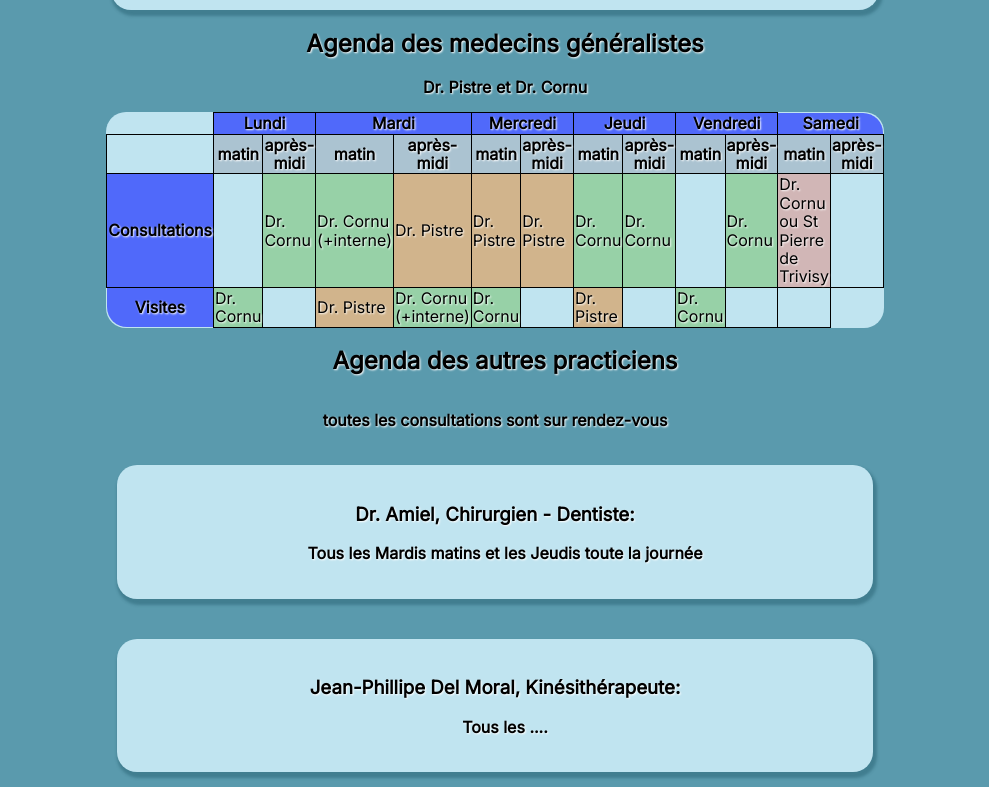
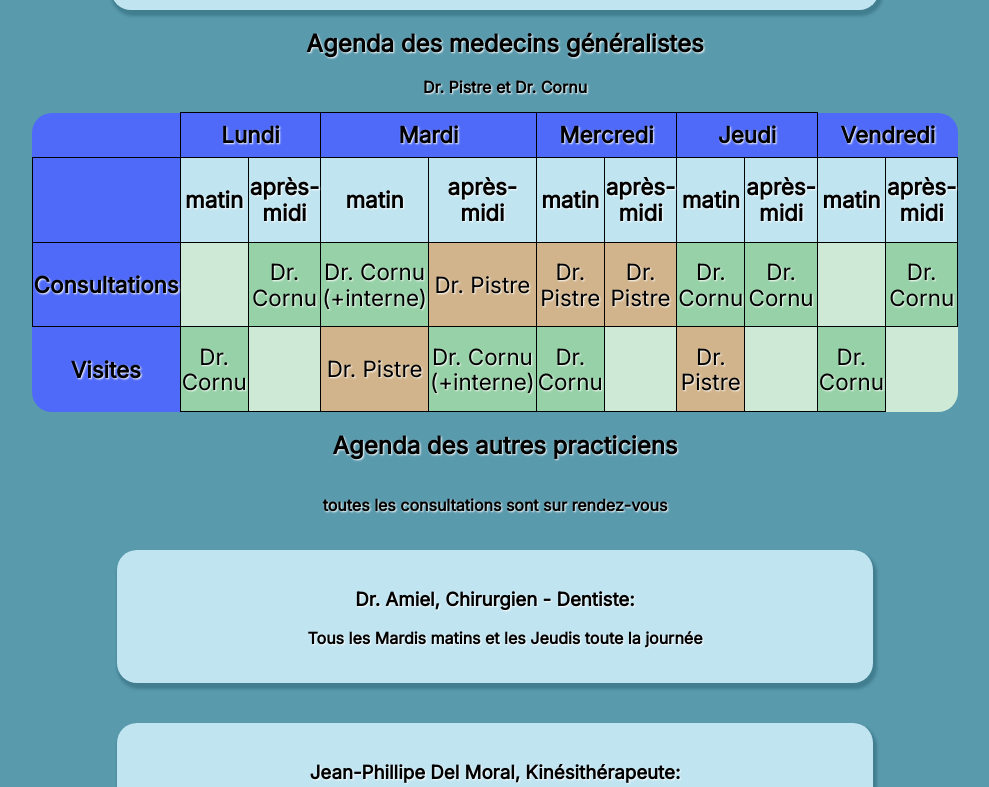
Before and after one commit to janoujan/MSP, a website: page html/contact.html in a window 1280 px wide. Shown: the part 880-1667 px from the top of the page, without its empty margins (145-1134 px from the left). Drawn offline with Linux system fonts and the light colour scheme.

Commit message:
fix table in agenda

```diff
--- a/html/contact.html
+++ b/html/contact.html
@@ -95,16 +95,15 @@
         <div class="agenda_table">
          <table>
             <tr >
-              <td id="top_left"></td>
+              <td id="top_left" class="day"></td>
               <th class="day" colspan="2">Lundi</th>
               <th class="day" colspan="2">Mardi</th>
               <th class="day" colspan="2">Mercredi</th>
               <th class="day" colspan="2">Jeudi</th>
-              <th class="day" colspan="2">Vendredi</th>
-              <th class="day" id="top_right" colspan="2">Samedi</th>
-            </tr>
+              <th class="day top_right" colspan="2">Vendredi</th>
+             </tr>
             <tr >
-              <td></td>
+              <td class="day"  ></td>
               <th class="half_day">matin</th>
               <th class="half_day">après-midi</th>
               <th class="half_day">matin</th>
@@ -115,12 +114,10 @@
               <th class="half_day">après-midi</th>
               <th class="half_day">matin</th>
               <th class="half_day">après-midi</th>
-              <th class="half_day">matin</th>
-              <th class="half_day">après-midi</th>
-            </tr>
+             </tr>
             <tr>
               <th class="day">Consultations</th>
-              <td>   </td>
+              <td class="empty"></td>
               <td class="cornu">Dr. Cornu</td>
               <td class="cornu">Dr. Cornu (+interne)</td>
               <td class="pistre">Dr. Pistre</td>
@@ -128,26 +125,23 @@
               <td class="pistre">Dr. Pistre</td>
               <td class="cornu">Dr. Cornu</td>
               <td class="cornu">Dr. Cornu</td>
-              <td>     </td>
-              <td class="cornu">Dr. Cornu</td>
-              <td class="yellow">Dr. Cornu ou St Pierre de Trivisy</td>
-              <td></td>
+              <td class="empty"></td>
+              <td  class="cornu no_border_right">Dr. Cornu</td>
             </tr>
             <tr>
               <th class="day" id="bottom_left">Visites</th>
+
               <td class="cornu">Dr. Cornu</td>
-              <td>   </td>
+              <td class="empty"></td>
               <td class="pistre">Dr. Pistre</td>
               <td class="cornu">Dr. Cornu (+interne)</td>
               <td class="cornu">Dr. Cornu</td>
-              <td>   </td>
+              <td class="empty"></td>
               <td class="pistre">Dr. Pistre</td>
-              <td></td>
+              <td class="empty"></td>
               <td class="cornu">Dr. Cornu</td>
-              <td></td>
-              <td></td>
-              <td id="bottom_right"></td>
-            </tr>
+              <td class="empty bottom_right"></td>
+             </tr>
           </table>
         </div>
       <h2 class="agenda_title">Agenda des autres practiciens</h2>
--- a/sass/Composants/_agenda.scss
+++ b/sass/Composants/_agenda.scss
@@ -16,11 +16,14 @@
         margin-top: 0;
     }
 
-    &_table {
-        width: min-content;
-        border-radius: 20px;
-        background-color: $tertary_color;
-    }
+    // &_table {
+    //     width: min-content;
+    //     border-radius: 20px;
+    //     background-color: $tertary_color;
+    //     min-width: 756px;
+    //     max-width: 756px
+    //     height: 300px;
+    // }
 
     &_solo {
         display: flex;
@@ -39,26 +42,32 @@
 table {
     border-collapse: collapse;
     overflow-x: auto;
-    width: min-content;
     border-radius: 20px;
+    min-width: 760px;
+    max-width: 760px;
+    height: 350px;
 }
 
-tr,
-th {
-    border: none;
+td {
+    border: 1px solid black;
 }
 
-td,
+td.border_right {
+    border: 1px solid black;
+    border-bottom-right-radius: 20px;
+}
+
 th {
     border: 1px solid black;
 }
 
 .day {
     background-color: $primary_color;
+    border: 1px solid black;
 }
 
 .half_day {
-    background-color: #ABC3D1;
+    background-color: $tertary_color;
 }
 
 .cornu {
@@ -73,12 +82,16 @@ th {
     background-color: #D1B6B6;
 }
 
+.empty {
+    background-color: #CEEAD6;
+}
+
 #top_left {
-    border-radius: 20px;
+    border-top-left-radius: 20px;
     border: none;
 }
 
-#top_right {
+.top_right {
     border-top-right-radius: 20px;
     border: none;
     background-color: $primary_color;
@@ -89,9 +102,13 @@ th {
     border: none;
 }
 
-#bottom_right {
+.bottom_right {
     border-bottom-right-radius: 20px;
     border: none;
+}
+
+td.no_border_right.cornu {
+    // border-right: none;
 }
 
 @include tablet {}
@@ -99,7 +116,10 @@ th {
 @include desktop {
 
     table {
-        width: fit-content;
+        width: 760px;
+        height: 300px;
+        text-align: center;
+        font-size: 1.4rem;
     }
 
     .agenda {
```
Also changed, not shown: css/style.css, 1 other file.
